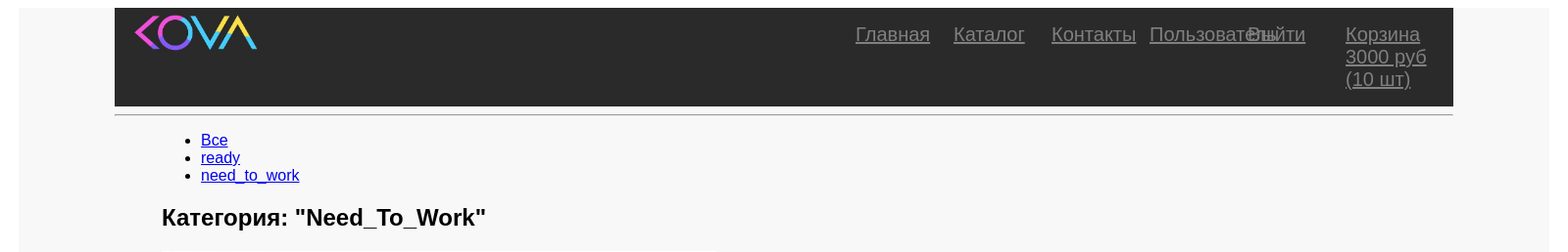
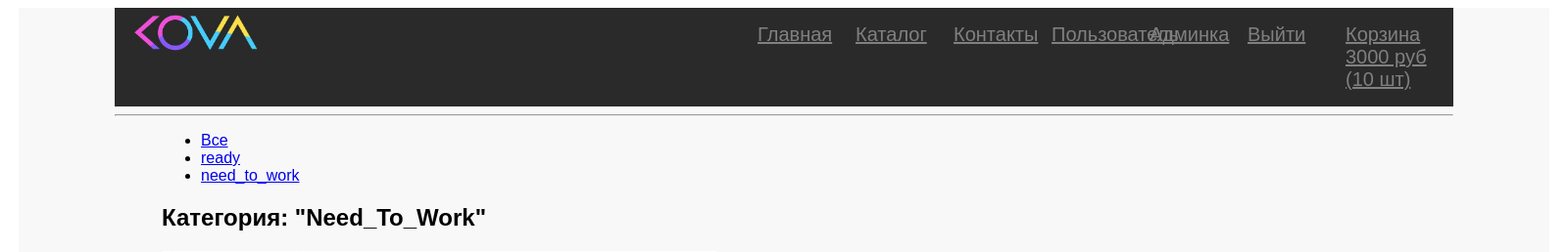
Before and after one commit to Rassoliny/geek-django, a Django app: a page that uses server/mainapp/templates/includes/menu.html in a window 1600 px wide. Shown: the top 258 px of the page at 98% size. Run offline with Django 3.2, Linux system fonts and the light colour scheme; a user stored in the database is signed in; data comes from the database, SQL or seed files in the repository; both versions use the stored data as it was after the commit; tables that the repository leaves empty hold one stand-in row (values such as "Sample post").

Commit message:
Add adminapp to menu for superuser

```diff
--- a/server/mainapp/templates/includes/menu.html
+++ b/server/mainapp/templates/includes/menu.html
@@ -7,6 +7,11 @@
             <a href="{% url 'auth:edit' %}">
                 {{ user.first_name|default:'Пользователь' }}
             </a>
+        </li>
+    {% endif %}
+    {% if user.is_superuser %}
+        <li>
+            <a href="{% url 'admin:users' %}">Админка</a>
         </li>
     {% endif %}
         <li>
```
Also changed, not shown: server/db.sqlite3.
